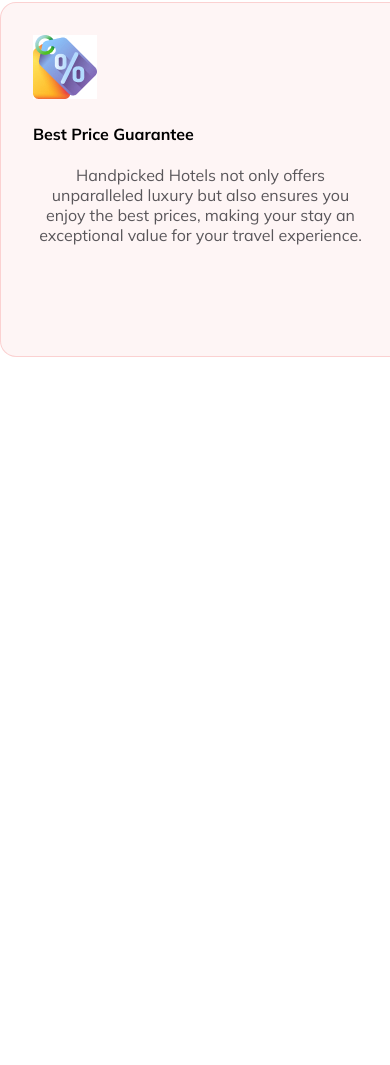
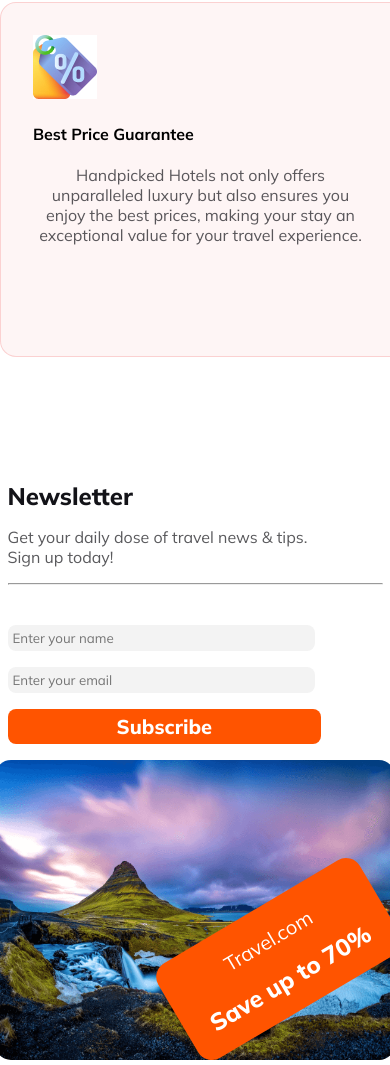
Before and after one commit to ashiq50/B9A2-Infinite-Journeys-Website, a plain HTML site: page index.html in a window 390 px wide. Shown: the part 5270-6335 px from the top of the page. Before the commit the page ends 5627 px from the top, so only its background shows below. Drawn offline with Linux system fonts and the light colour scheme.

Commit message:
added newsletter section and responsive it

```diff
--- a/index.html
+++ b/index.html
@@ -140,7 +140,28 @@
       </div>
     </div>
   </section>
-
+<!-- Newsletter section starts -->
+  <section class="main-four">
+    <div class="newsletter">
+      <div class="newsletter-container">
+        <h3 class="newsletter-title">Newsletter</h3>
+        <p class="newsletter-description">Get your daily dose of travel news & tips. <br> Sign up today!</p>
+        <hr>
+        <form action="">
+          <input class="input-field" type="text" placeholder="Enter your name">
+          <input class="input-field" type="email" name="" id="" placeholder="Enter your email">
+          <input class="subscribe" type="submit" value="Subscribe">
+        </form>
+      </div>
+      <div class="newsletter-img-container">
+        <img src="./images/image4004.png" alt="">
+        <div class="discount">
+          <p><a href="#">Travel.com</a></p>
+          <h3>Save up to 70%</h3>
+        </div>
+      </div>
+    </div>
+  </section>
  </main>
 
 </body>
--- a/styles/style.css
+++ b/styles/style.css
@@ -413,6 +413,93 @@
   background-color: rgba(233, 68, 68, 0.05);
 }
 
+/* newsletter section styles starts here */
+.main-four {
+  margin: 0 auto;
+  max-width: 1170px;
+}
+.newsletter {
+  margin-top: 100px;
+  display: flex;
+  justify-content: space-between;
+  align-items: center;
+}
+
+.newsletter-title {
+  color: #131318;
+  font-size: 24px;
+  font-weight: 800;
+  margin-bottom: 10px;
+}
+
+.newsletter-description {
+  color: #5a5a5d;
+}
+form {
+  margin-top: 40px;
+}
+form input {
+  display: block;
+  margin-bottom: 16px;
+}
+.input-field {
+  outline: none;
+  border: none;
+  padding: 16px 250px 16px 16px;
+  border-radius: 8px;
+  background: rgba(19, 19, 24, 0.05);
+}
+
+.subscribe {
+  padding: 14px 164px;
+  border-radius: 8px;
+  background: #ff5400;
+  color: #fff;
+  text-align: center;
+  font-size: 20px;
+  font-weight: 800;
+  outline: none;
+  border: none;
+}
+
+.newsletter-img-container img {
+  border-radius: 16px;
+  width: 672px;
+  height: 422px;
+}
+
+.newsletter-img-container {
+  position: relative;
+}
+
+.discount {
+  position: absolute;
+  border-radius: 16px;
+  bottom: 50px;
+  right: -1px;
+  background: #ff5400;
+  width: 200px;
+  height: 100px;
+  padding: 10px 20px;
+  text-align: center;
+  transform: rotate(-30.628deg);
+}
+
+.discount a {
+  text-decoration: none;
+  color: #fff;
+  text-align: center;
+  font-size: 20px;
+  margin-bottom: 4px;
+}
+
+.discount h3 {
+  color: #fff;
+  font-size: 24px;
+  font-weight: 800;
+  margin-top: 4px;
+}
+
 /* Responsive for mobile devices */
 @media screen and (max-width: 600px) {
   .menu {
@@ -606,7 +693,7 @@
       "service-two"
       "service-three";
   }
-  .service-container{
+  .service-container {
     gap: 16px;
   }
   .service-one,
@@ -616,4 +703,33 @@
     height: 289px;
     margin: 0 auto;
   }
+  /* newsletter section responsive */
+  .newsletter {
+    flex-direction: column;
+  }
+  .newsletter-container {
+    width: 375px;
+    background-color: #fff;
+  }
+  .input-field {
+    padding: 5px 150px 5px 5px;
+  }
+
+  .subscribe {
+    padding: 5px 109px;
+    color: #fff;
+    text-align: center;
+    font-size: 20px;
+    font-weight: 800;
+  }
+  .newsletter-img-container img {
+    border-radius: 16px;
+    width: 400px;
+    height: 300px;
+  }
+  .discount {
+    width: 214.023px;
+    height: 100px;
+    padding: 5px 10px;
+  }
 }
```
Also changed, not shown: images/image4004.png (renamed from images/Rectangle 8 (1).png).
